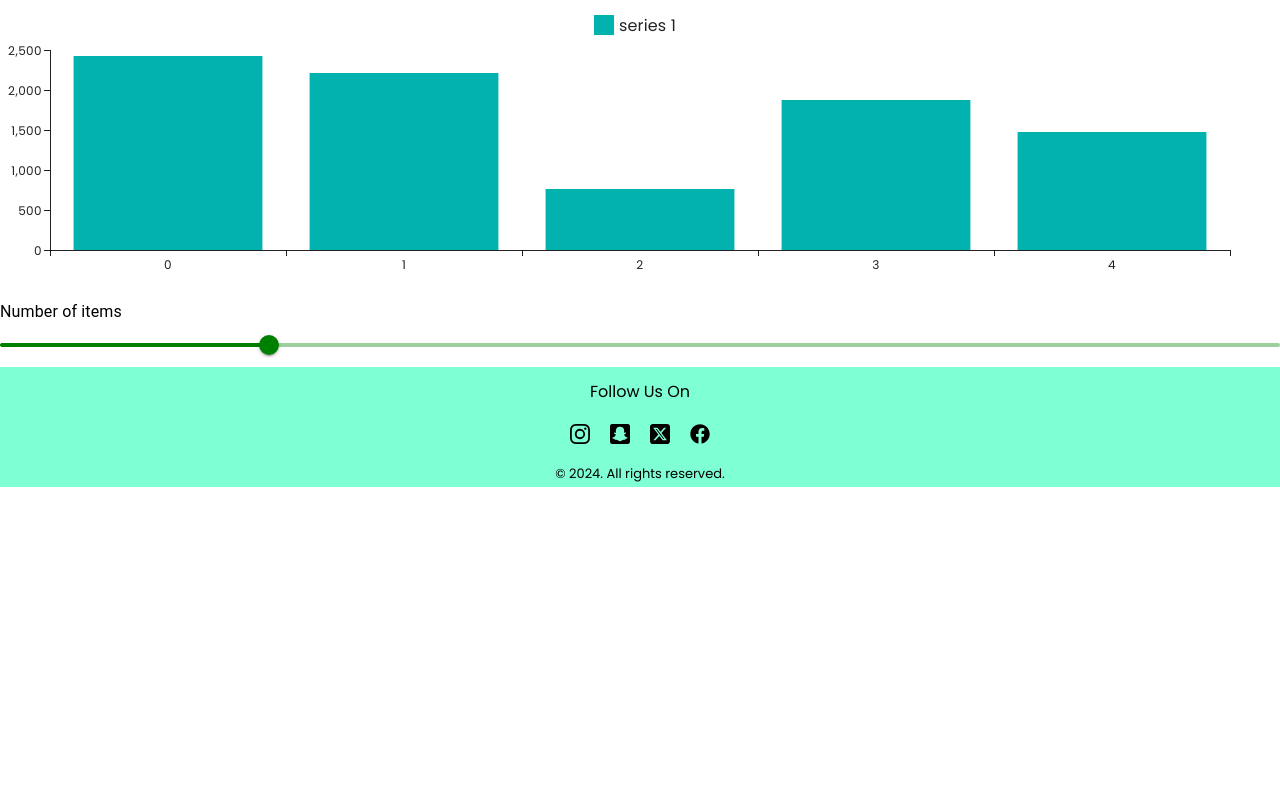
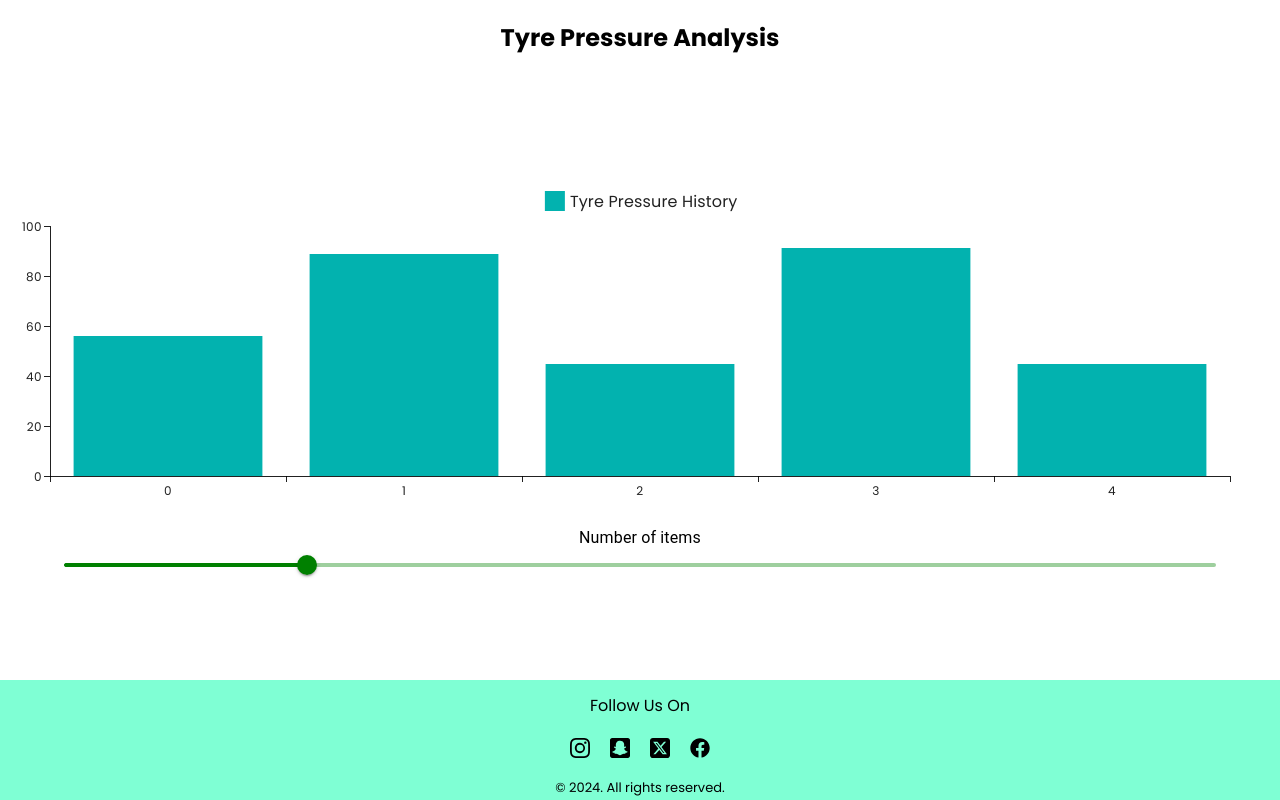
Before and after one commit to danielandrose/AnalogDevices, a React (Vite) app: page /tyre-pressure-details in a window 1280 px wide. Built offline with nearby package versions, Linux system fonts and the light colour scheme.

Commit message:
01.12.24

```diff
--- a/src/App.jsx
+++ b/src/App.jsx
@@ -9,22 +9,22 @@ import { BrowserRouter,Routes,Route } from 'react-router-dom'
 function App() {
 
   return (
-    <>
+    <div>
       <BrowserRouter>
-        <Routes>
+        <Routes className='app'>
           <Route path="/" element={
             <>
             <NavBar />
             <Header />
             <Monitor />
+            <Footer className="footer" />
             </>
           }/>
           <Route path="/tyre-pressure-details" element={<TyrePressureDetails/>} />
           <Route path="/battery-details" element={<BatteryDetails/>} />
         </Routes>
-        <Footer />
       </BrowserRouter>
-    </>
+    </div>
   )
 }
 
--- a/src/components/Battery.jsx
+++ b/src/components/Battery.jsx
@@ -37,7 +37,9 @@ function Battery(){
             <CircularProgressbar className="progress-bar" value={percent} text={`${percent}%`} />
             <button
               className="detailsButton"
-              onClick={BatteryDetails}
+              onClick={()=>{
+                BatteryDetails();
+              }}
             >View Details</button>
         </div>
     )
--- a/src/components/Header.jsx
+++ b/src/components/Header.jsx
@@ -1,4 +1,3 @@
-import '../cssFiles/responsive.css'
 import '../cssFiles/header.css'
 function Header(){
     return (
--- a/src/components/TyrePressureDetails.jsx
+++ b/src/components/TyrePressureDetails.jsx
@@ -3,6 +3,7 @@ import Box from '@mui/material/Box';
 import Typography from '@mui/material/Typography';
 import Slider from '@mui/material/Slider';
 import { BarChart } from '@mui/x-charts/BarChart';
+import {Footer} from "./Footer"
 
 export default function TyrePressureDetails() {
   const [seriesNb, setSeriesNb] = React.useState(1);
@@ -16,17 +17,20 @@ export default function TyrePressureDetails() {
   };
 
   return (
+    <div className="box">
+    <h2>Tyre Pressure Analysis</h2>
     <Box sx={{ width: '100%' }}>
       <BarChart
-        height={300}
+        height={350}
         series={series
           .slice(0, seriesNb)
           .map((s) => ({ ...s, data: s.data.slice(0, itemNb) }))}
       />
-      <Typography id="input-item-number" gutterBottom>
+      <Typography id="input-item-number" gutterBottom className="slider">
         Number of items
       </Typography>
       <Slider
+        className="slider"
         value={itemNb}
         onChange={handleItemNbChange}
         valueLabelDisplay="auto"
@@ -35,6 +39,7 @@ export default function TyrePressureDetails() {
         aria-labelledby="input-item-number"
       />
     </Box>
+    <Footer /></div>
   );
 }
 
@@ -45,73 +50,9 @@ const highlightScope = {
 
 const series = [
   {
-    label: 'series 1',
+    label: 'Tyre Pressure History',
     data: [
-      2423, 2210, 764, 1879, 1478, 1373, 1891, 2171, 620, 1269, 724, 1707, 1188,
-      1879, 626, 1635, 2177, 516, 1793, 1598,
+      56,89,45,91,45,89,96,
     ],
-  },
-  {
-    label: 'series 2',
-    data: [
-      2362, 2254, 1962, 1336, 586, 1069, 2194, 1629, 2173, 2031, 1757, 862, 2446,
-      910, 2430, 2300, 805, 1835, 1684, 2197,
-    ],
-  },
-  {
-    label: 'series 3',
-    data: [
-      1145, 1214, 975, 2266, 1768, 2341, 747, 1282, 1780, 1766, 2115, 1720, 1057,
-      2000, 1716, 2253, 619, 1626, 1209, 1786,
-    ],
-  },
-  {
-    label: 'series 4',
-    data: [
-      2361, 979, 2430, 1768, 1913, 2342, 1868, 1319, 1038, 2139, 1691, 935, 2262,
-      1580, 692, 1559, 1344, 1442, 1593, 1889,
-    ],
-  },
-  {
-    label: 'series 5',
-    data: [
-      968, 1371, 1381, 1060, 1327, 934, 1779, 1361, 878, 1055, 1737, 2380, 875, 2408,
-      1066, 1802, 1442, 1567, 1552, 1742,
-    ],
-  },
-  {
-    label: 'series 6',
-    data: [
-      2316, 1845, 2057, 1479, 1859, 1015, 1569, 1448, 1354, 1007, 799, 1748, 1454,
-      1968, 1129, 1196, 2158, 540, 1482, 880,
-    ],
-  },
-  {
-    label: 'series 7',
-    data: [
-      2140, 2082, 708, 2032, 554, 1365, 2121, 1639, 2430, 2440, 814, 1328, 883, 1811,
-      2322, 1743, 700, 2131, 1473, 957,
-    ],
-  },
-  {
-    label: 'series 8',
-    data: [
-      1074, 744, 2487, 823, 2252, 2317, 2139, 1818, 2256, 1769, 1123, 1461, 672,
-      1335, 960, 1871, 2305, 1231, 2005, 908,
-    ],
-  },
-  {
-    label: 'series 9',
-    data: [
-      1792, 886, 2472, 1546, 2164, 2323, 2435, 1268, 2368, 2158, 2200, 1316, 552,
-      1874, 1771, 1038, 1838, 2029, 1793, 1117,
-    ],
-  },
-  {
-    label: 'series 10',
-    data: [
-      1433, 1161, 1107, 1517, 1410, 1058, 676, 1280, 1936, 1774, 698, 1721, 1421,
-      785, 1752, 800, 990, 1809, 1985, 665,
-    ],
-  },
+  }
 ].map((s) => ({ ...s, highlightScope }));
--- a/src/cssFiles/Monitor.css
+++ b/src/cssFiles/Monitor.css
@@ -67,3 +67,24 @@ span{
         margin-bottom: 50px;
     }
 }
+
+.box{
+    display:flex;
+    flex-direction: column;
+    justify-content: space-between;
+    height:100vh;
+}
+
+.box h2{
+    margin: 0;
+    padding: 0;
+    padding:20px;
+    text-align: center;
+}
+
+.box .slider{
+    width:90%;
+    display: flex;
+    justify-content: center;
+    margin:auto;
+}
```
Also changed, not shown: src/components/BatteryDetails.jsx (+4 -68 lines), src/cssFiles/responsive.css (deleted).
